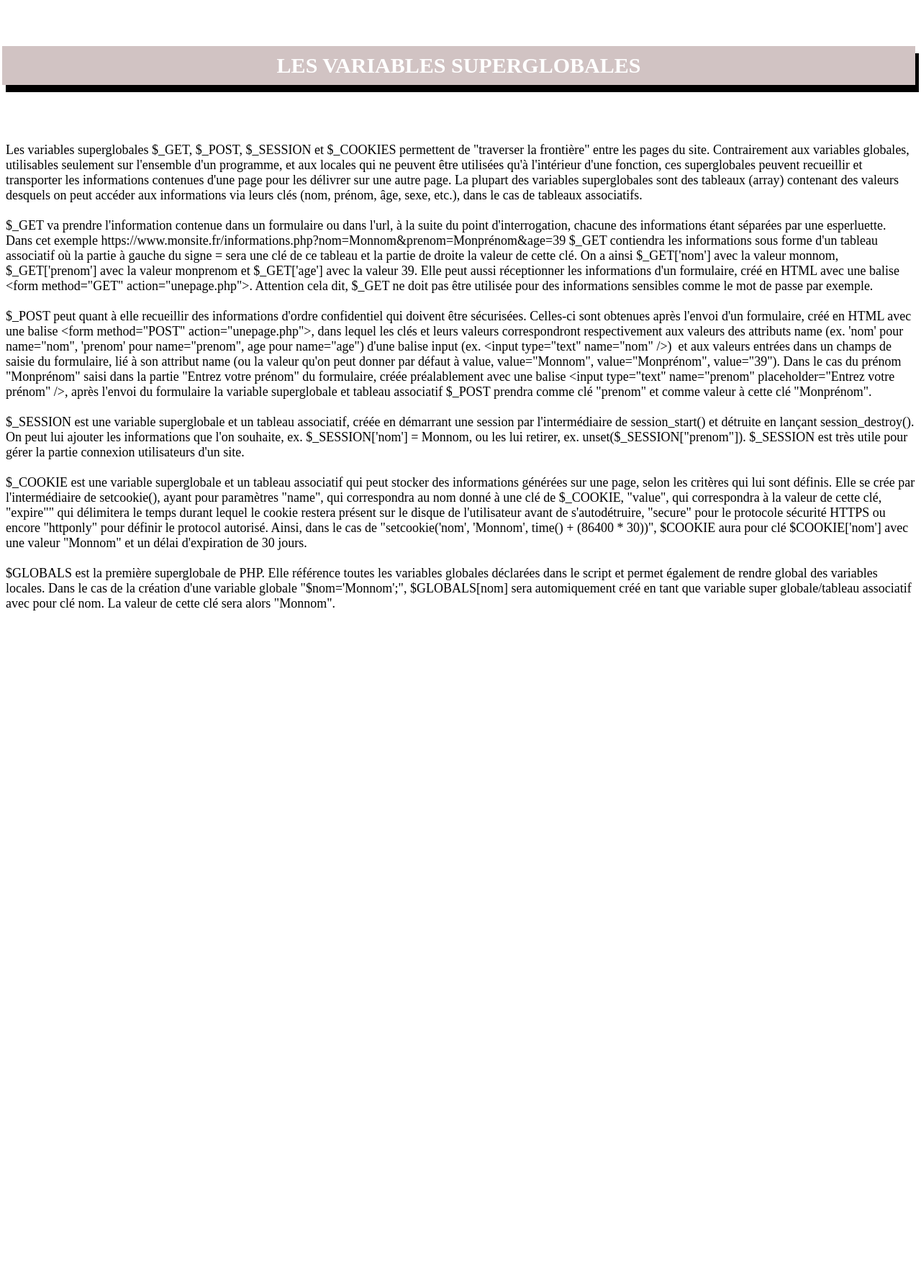
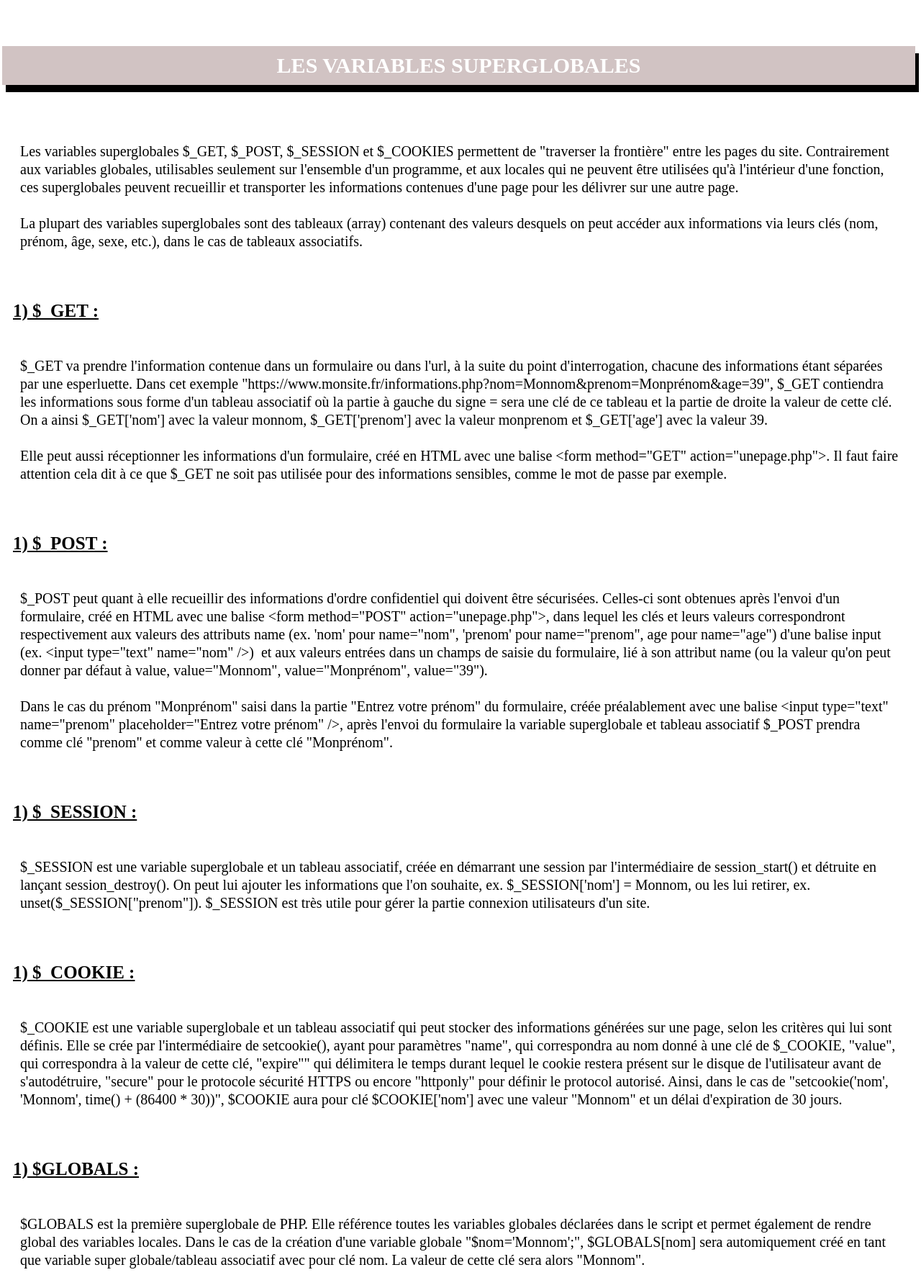
Before and after one commit to CedRodo/TP-PHP2, a PHP site: page / in a window 1280 px wide. Shown: the part 196-1967 px from the top of the page at 72% size. Before the commit the page ends 1044 px from the top, so only its background shows below. Run offline with PHP 8.4, Linux system fonts and the light colour scheme.

Commit message:
Variables superglobales, mise en forme

```diff
--- a/assets/style.css
+++ b/assets/style.css
@@ -7,6 +7,36 @@ h1 {
     color: wheat;
     border: 1px solid black;
     border-radius: 5px;
+}
+
+h2 {
+    margin-left: -5px;
+    margin-top: 80px;
+    margin-bottom: 80px;
+    text-align: center;
+    text-transform: uppercase;
+    padding: 10px;
+    font-size: 30px;
+    border: 0px solid black;
+    background-color: rgb(209, 195, 195);
+    color: white;
+    box-shadow: 5px 10px black;
+}
+
+h3 {
+    font-size: 25px;
+    margin: 70px 0px 50px 10px;
+    text-decoration: underline;
+}
+
+p {
+    font-size: 20px;
+    white-space: pre-wrap;
+    line-height: 25px;
+}
+
+.superGlobales p {
+    margin: 0px 20px;
 }
 
 th, td {
@@ -27,26 +57,6 @@ th {
 td {
     padding: 3px;
     background-color: white;
-}
-
-h2 {
-    margin-left: -5px;
-    margin-top: 80px;
-    margin-bottom: 80px;
-    text-align: center;
-    text-transform: uppercase;
-    padding: 10px;
-    font-size: 30px;
-    border: 0px solid black;
-    background-color: rgb(209, 195, 195);
-    color: white;
-    box-shadow: 5px 10px black;
-}
-
-h3 {
-    font-size: 28px;
-    margin: 70px 0px 50px 10px;
-    text-decoration: underline;
 }
 
 pre {
@@ -94,12 +104,6 @@ pre {
     margin-top: 0px;
     width: 25%;
 }
-
-p {
-    font-size: 18px;
-    white-space: pre-wrap;
-}
-
 button {
     align-items: center;
     width:fit-content;
--- a/index.php
+++ b/index.php
@@ -1,16 +1,37 @@
 <?php require 'header.php' ?>
+
+<div class="superGlobales">
+
 <h2>Les variables superglobales</h2>
 
-<p>Les variables superglobales $_GET, $_POST, $_SESSION et $_COOKIES permettent de &quot;traverser la fronti&egrave;re&quot; entre les pages du site. Contrairement aux variables globales, utilisables seulement sur l'ensemble d'un programme, et aux locales qui ne peuvent &ecirc;tre utilis&eacute;es qu'&agrave; l'int&eacute;rieur d'une fonction, ces superglobales peuvent recueillir et transporter les informations contenues d'une page pour les d&eacute;livrer sur une autre page. La plupart des variables superglobales sont des tableaux (array) contenant des valeurs desquels on peut acc&eacute;der aux informations via leurs cl&eacute;s (nom, pr&eacute;nom, &acirc;ge, sexe, etc.), dans le cas de tableaux associatifs.
+<p>Les variables superglobales $_GET, $_POST, $_SESSION et $_COOKIES permettent de &quot;traverser la fronti&egrave;re&quot; entre les pages du site. Contrairement aux variables globales, utilisables seulement sur l'ensemble d'un programme, et aux locales qui ne peuvent &ecirc;tre utilis&eacute;es qu'&agrave; l'int&eacute;rieur d'une fonction, ces superglobales peuvent recueillir et transporter les informations contenues d'une page pour les d&eacute;livrer sur une autre page.
 
-$_GET va prendre l'information contenue dans un formulaire ou dans l'url, &agrave; la suite du point d'interrogation, chacune des informations &eacute;tant s&eacute;par&eacute;es par une esperluette. Dans cet exemple https://www.monsite.fr/informations.php?nom=Monnom&amp;prenom=Monpr&eacute;nom&amp;age=39 $_GET contiendra les informations sous forme d'un tableau associatif o&ugrave; la partie &agrave; gauche du signe = sera une cl&eacute; de ce tableau et la partie de droite la valeur de cette cl&eacute;. On a ainsi $_GET['nom'] avec la valeur monnom, $_GET['prenom'] avec la valeur monprenom et $_GET['age'] avec la valeur 39. Elle peut aussi r&eacute;ceptionner les informations d'un formulaire, cr&eacute;&eacute; en HTML avec une balise &lt;form method=&quot;GET&quot; action=&quot;unepage.php&quot;&gt;. Attention cela dit, $_GET ne doit pas &ecirc;tre utilis&eacute;e pour des informations sensibles comme le mot de passe par exemple.
+La plupart des variables superglobales sont des tableaux (array) contenant des valeurs desquels on peut acc&eacute;der aux informations via leurs cl&eacute;s (nom, pr&eacute;nom, &acirc;ge, sexe, etc.), dans le cas de tableaux associatifs.</p>
 
-$_POST peut quant &agrave; elle recueillir des informations d'ordre confidentiel qui doivent &ecirc;tre s&eacute;curis&eacute;es. Celles-ci sont obtenues apr&egrave;s l'envoi d'un formulaire, cr&eacute;&eacute; en HTML avec une balise &lt;form method=&quot;POST&quot; action=&quot;unepage.php&quot;&gt;, dans lequel les cl&eacute;s et leurs valeurs correspondront respectivement aux valeurs des attributs name (ex. 'nom' pour name=&quot;nom&quot;, 'prenom' pour name=&quot;prenom&quot;, age pour name=&quot;age&quot;) d'une balise input (ex. &lt;input type=&quot;text&quot; name=&quot;nom&quot; /&gt;)  et aux valeurs entr&eacute;es dans un champs de saisie du formulaire, li&eacute; &agrave; son attribut name (ou la valeur qu'on peut donner par d&eacute;faut &agrave; value, value=&quot;Monnom&quot;, value=&quot;Monpr&eacute;nom&quot;, value=&quot;39&quot;). Dans le cas du pr&eacute;nom &quot;Monpr&eacute;nom&quot; saisi dans la partie &quot;Entrez votre pr&eacute;nom&quot; du formulaire, cr&eacute;&eacute;e pr&eacute;alablement avec une balise &lt;input type=&quot;text&quot; name=&quot;prenom&quot; placeholder=&quot;Entrez votre pr&eacute;nom&quot; /&gt;, apr&egrave;s l'envoi du formulaire la variable superglobale et tableau associatif $_POST prendra comme cl&eacute; &quot;prenom&quot; et comme valeur &agrave; cette cl&eacute; &quot;Monpr&eacute;nom&quot;.
+<h3>1) $_GET :</h3>
 
-$_SESSION est une variable superglobale et un tableau associatif, cr&eacute;&eacute;e en d&eacute;marrant une session par l'interm&eacute;diaire de session_start() et d&eacute;truite en lan&ccedil;ant session_destroy(). On peut lui ajouter les informations que l'on souhaite, ex. $_SESSION['nom'] = Monnom, ou les lui retirer, ex. unset($_SESSION[&quot;prenom&quot;]). $_SESSION est tr&egrave;s utile pour g&eacute;rer la partie connexion utilisateurs d'un site.
+<p>$_GET va prendre l'information contenue dans un formulaire ou dans l'url, &agrave; la suite du point d'interrogation, chacune des informations &eacute;tant s&eacute;par&eacute;es par une esperluette. Dans cet exemple &quot;https://www.monsite.fr/informations.php?nom=Monnom&amp;prenom=Monpr&eacute;nom&amp;age=39&quot;, $_GET contiendra les informations sous forme d'un tableau associatif o&ugrave; la partie &agrave; gauche du signe = sera une cl&eacute; de ce tableau et la partie de droite la valeur de cette cl&eacute;. On a ainsi $_GET['nom'] avec la valeur monnom, $_GET['prenom'] avec la valeur monprenom et $_GET['age'] avec la valeur 39.
 
-$_COOKIE est une variable superglobale et un tableau associatif qui peut stocker des informations g&eacute;n&eacute;r&eacute;es sur une page, selon les crit&egrave;res qui lui sont d&eacute;finis. Elle se cr&eacute;e par l'interm&eacute;diaire de setcookie(), ayant pour param&egrave;tres &quot;name&quot;, qui correspondra au nom donn&eacute; &agrave; une cl&eacute; de $_COOKIE, &quot;value&quot;, qui correspondra &agrave; la valeur de cette cl&eacute;, &quot;expire&quot;&quot; qui d&eacute;limitera le temps durant lequel le cookie restera pr&eacute;sent sur le disque de l'utilisateur avant de s'autod&eacute;truire, &quot;secure&quot; pour le protocole s&eacute;curit&eacute; HTTPS ou encore &quot;httponly&quot; pour d&eacute;finir le protocol autoris&eacute;. Ainsi, dans le cas de &quot;setcookie('nom', 'Monnom', time() + (86400 * 30))&quot;, $COOKIE aura pour cl&eacute; $COOKIE['nom'] avec une valeur &quot;Monnom&quot; et un d&eacute;lai d'expiration de 30 jours.
+Elle peut aussi r&eacute;ceptionner les informations d'un formulaire, cr&eacute;&eacute; en HTML avec une balise &lt;form method=&quot;GET&quot; action=&quot;unepage.php&quot;&gt;. Il faut faire attention cela dit &agrave; ce que $_GET ne soit pas utilis&eacute;e pour des informations sensibles, comme le mot de passe par exemple.</p>
 
-$GLOBALS est la premi&egrave;re superglobale de PHP. Elle r&eacute;f&eacute;rence toutes les variables globales d&eacute;clar&eacute;es dans le script et permet &eacute;galement de rendre global des variables locales. Dans le cas de la cr&eacute;ation d'une variable globale &quot;$nom='Monnom';&quot;, $GLOBALS[nom] sera automiquement cr&eacute;&eacute; en tant que variable super globale/tableau associatif avec pour cl&eacute; nom. La valeur de cette cl&eacute; sera alors &quot;Monnom&quot;.
+<h3>1) $_POST : </h3>
+
+<p>$_POST peut quant &agrave; elle recueillir des informations d'ordre confidentiel qui doivent &ecirc;tre s&eacute;curis&eacute;es. Celles-ci sont obtenues apr&egrave;s l'envoi d'un formulaire, cr&eacute;&eacute; en HTML avec une balise &lt;form method=&quot;POST&quot; action=&quot;unepage.php&quot;&gt;, dans lequel les cl&eacute;s et leurs valeurs correspondront respectivement aux valeurs des attributs name (ex. 'nom' pour name=&quot;nom&quot;, 'prenom' pour name=&quot;prenom&quot;, age pour name=&quot;age&quot;) d'une balise input (ex. &lt;input type=&quot;text&quot; name=&quot;nom&quot; /&gt;)  et aux valeurs entr&eacute;es dans un champs de saisie du formulaire, li&eacute; &agrave; son attribut name (ou la valeur qu'on peut donner par d&eacute;faut &agrave; value, value=&quot;Monnom&quot;, value=&quot;Monpr&eacute;nom&quot;, value=&quot;39&quot;).
+
+Dans le cas du pr&eacute;nom &quot;Monpr&eacute;nom&quot; saisi dans la partie &quot;Entrez votre pr&eacute;nom&quot; du formulaire, cr&eacute;&eacute;e pr&eacute;alablement avec une balise &lt;input type=&quot;text&quot; name=&quot;prenom&quot; placeholder=&quot;Entrez votre pr&eacute;nom&quot; /&gt;, apr&egrave;s l'envoi du formulaire la variable superglobale et tableau associatif $_POST prendra comme cl&eacute; &quot;prenom&quot; et comme valeur &agrave; cette cl&eacute; &quot;Monpr&eacute;nom&quot;.</p>
+
+<h3>1) $_SESSION :</h3>
+
+<p>$_SESSION est une variable superglobale et un tableau associatif, cr&eacute;&eacute;e en d&eacute;marrant une session par l'interm&eacute;diaire de session_start() et d&eacute;truite en lan&ccedil;ant session_destroy(). On peut lui ajouter les informations que l'on souhaite, ex. $_SESSION['nom'] = Monnom, ou les lui retirer, ex. unset($_SESSION[&quot;prenom&quot;]). $_SESSION est tr&egrave;s utile pour g&eacute;rer la partie connexion utilisateurs d'un site.</p>
+
+<h3>1) $_COOKIE :</h3>
+
+<p>$_COOKIE est une variable superglobale et un tableau associatif qui peut stocker des informations g&eacute;n&eacute;r&eacute;es sur une page, selon les crit&egrave;res qui lui sont d&eacute;finis. Elle se cr&eacute;e par l'interm&eacute;diaire de setcookie(), ayant pour param&egrave;tres &quot;name&quot;, qui correspondra au nom donn&eacute; &agrave; une cl&eacute; de $_COOKIE, &quot;value&quot;, qui correspondra &agrave; la valeur de cette cl&eacute;, &quot;expire&quot;&quot; qui d&eacute;limitera le temps durant lequel le cookie restera pr&eacute;sent sur le disque de l'utilisateur avant de s'autod&eacute;truire, &quot;secure&quot; pour le protocole s&eacute;curit&eacute; HTTPS ou encore &quot;httponly&quot; pour d&eacute;finir le protocol autoris&eacute;. Ainsi, dans le cas de &quot;setcookie('nom', 'Monnom', time() + (86400 * 30))&quot;, $COOKIE aura pour cl&eacute; $COOKIE['nom'] avec une valeur &quot;Monnom&quot; et un d&eacute;lai d'expiration de 30 jours.</p>
+
+<h3>1) $GLOBALS :</h3>
+
+<p>$GLOBALS est la premi&egrave;re superglobale de PHP. Elle r&eacute;f&eacute;rence toutes les variables globales d&eacute;clar&eacute;es dans le script et permet &eacute;galement de rendre global des variables locales. Dans le cas de la cr&eacute;ation d'une variable globale &quot;$nom='Monnom';&quot;, $GLOBALS[nom] sera automiquement cr&eacute;&eacute; en tant que variable super globale/tableau associatif avec pour cl&eacute; nom. La valeur de cette cl&eacute; sera alors &quot;Monnom&quot;.</p>
 
 </p>
+
+</div>
```
